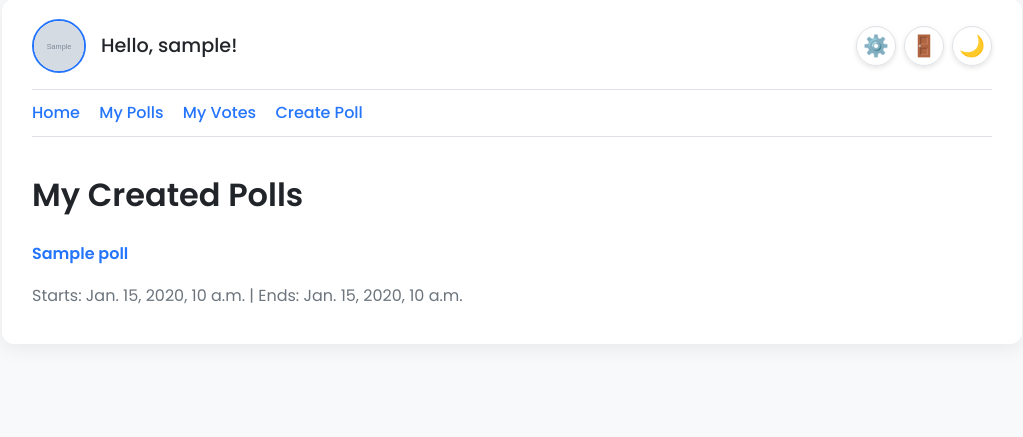
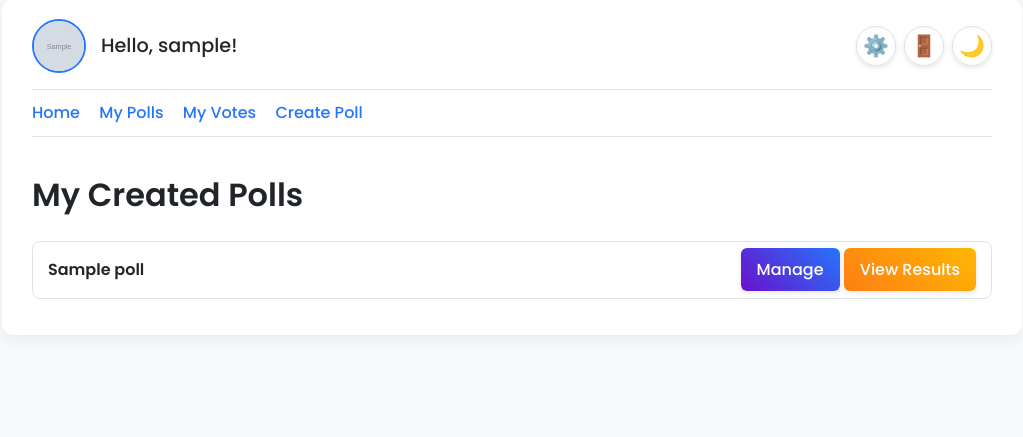
Before and after one commit to mikolajed/CommPolls, a Django app: page /polls/ in a window 1280 px wide. Shown: the part 21-458 px from the top of the page, without its empty margins (128-1151 px from the left). Run offline with Django 4.2, Linux system fonts and the light colour scheme; a user stored in the database is signed in; tables that the repository leaves empty hold one stand-in row (values such as "Sample post"); grey boxes marked "Sample" are stand-in pictures.

Commit message:
Refine my polls page

```diff
--- a/comm_polls/static/comm_polls/themes/modern/_components.css
+++ b/comm_polls/static/comm_polls/themes/modern/_components.css
@@ -136,6 +136,7 @@ button.danger, .button-link.danger {
     justify-content: space-between;
     align-items: center;
     gap: 1rem;
+    margin-bottom: 1rem;
 }
 
 .poll-info {
--- a/comm_polls/templates/comm_polls/polls_list.html
+++ b/comm_polls/templates/comm_polls/polls_list.html
@@ -8,12 +8,19 @@
     {% if polls %}
         <ul class="poll-list">
             {% for poll in polls %}
-                <li>
-                    <strong><a href="{% url 'comm_polls:manage_poll' poll.id %}">{{ poll.name }}</a></strong>
-                    <p>Starts: {{ poll.start_date }} | Ends: {{ poll.end_date }}</p>
-                    {% if poll.is_suspended %}
-                        <span class="suspended-label">(Suspended)</span>
-                    {% endif %}
+                <li class="poll-list-item {% if poll.is_suspended %}suspended{% endif %}">
+                    <div class="poll-info">
+                        <strong>{{ poll.name }}</strong>
+                        {% if poll.is_suspended %}<p><span class="suspended-label">(Suspended)</span></p>{% endif %}
+                    </div>
+                    <div class="poll-actions">
+                        <a href="{% url 'comm_polls:manage_poll' poll.id %}" class="button-link">Manage</a>
+                        {% if poll.has_started %}
+                            <a href="{% url 'comm_polls:results' poll.id %}" class="button-link secondary">View Results</a>
+                        {% else %}
+                            <a href="{% url 'comm_polls:poll_countdown' poll.id %}" class="button-link secondary">View Countdown</a>
+                        {% endif %}
+                    </div>
                 </li>
             {% endfor %}
         </ul>
```
